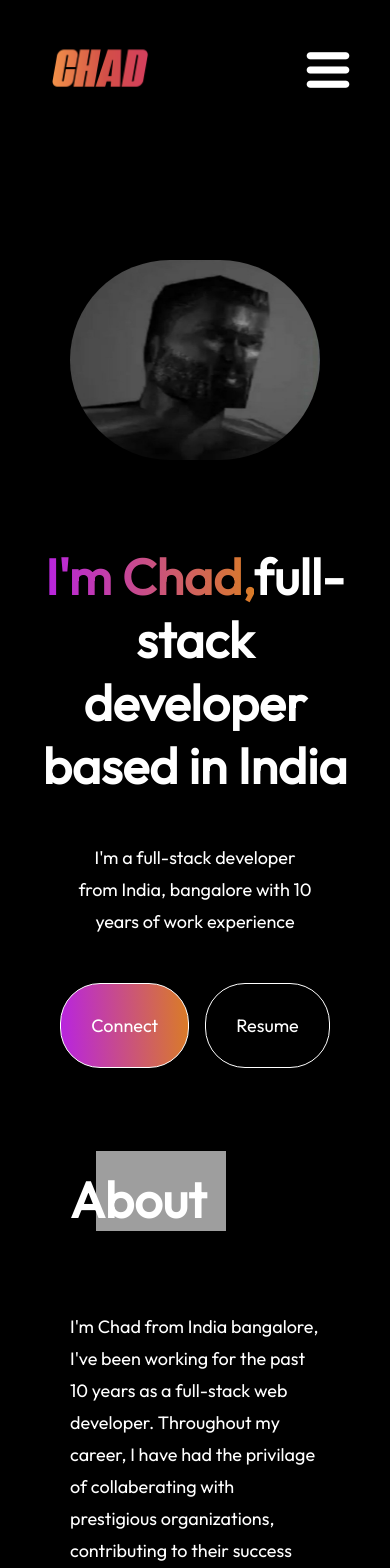
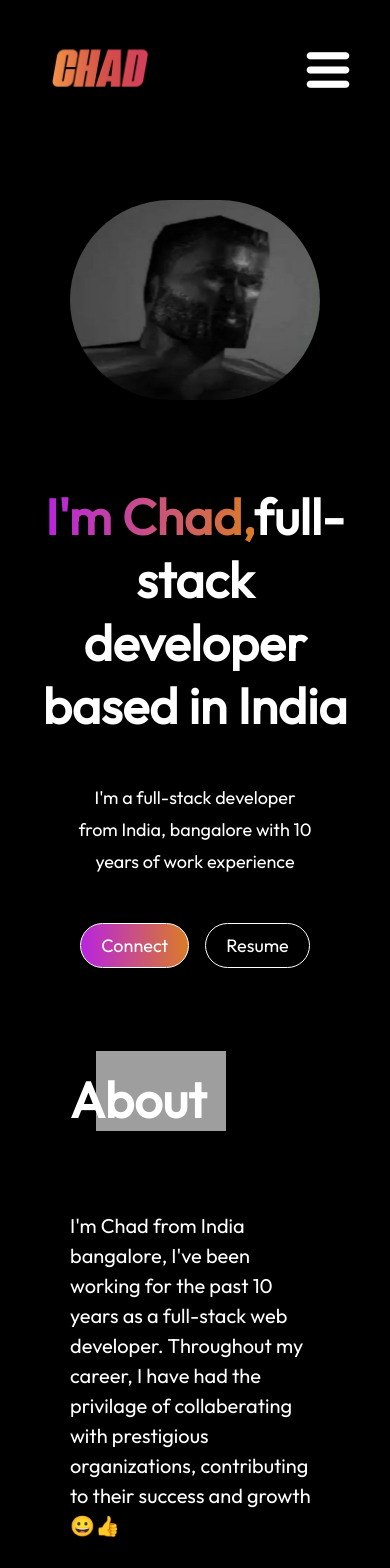
Before and after one commit to Vinay-webDev/React-portfolio1, a React (Vite) app: page / in a window 390 px wide. Shown: the top 1568 px of the page. Built offline with nearby package versions, Linux system fonts and the light colour scheme; grey boxes are pictures that could not be loaded.

Commit message:
some minor adjusments✅
ooof complete😀👍

```diff
--- a/src/components/About/About.css
+++ b/src/components/About/About.css
@@ -120,8 +120,8 @@
         display: none;
     }
     .about-para{
-        font-size: 18px;
-        line-height: 32px;
+        font-size: 20px;
+        line-height: 30px;
     }
     .about-skill{
         gap: 20px;
--- a/src/components/Contact/Contact.css
+++ b/src/components/Contact/Contact.css
@@ -155,7 +155,7 @@
         font-size: 20px;
     }
     .contact-submit{
-        font-size: 20px;
-        padding: 15px 40px;
+        font-size: 25px;
+        padding: 10px 20px;
     }
 }
--- a/src/components/Contact/Contact.jsx
+++ b/src/components/Contact/Contact.jsx
@@ -62,7 +62,7 @@ const Contact = () => {
                 <label htmlFor="">Email</label>
                 <input type="text" placeholder="Enter email"/>
                 <label htmlFor="">Write message</label>
-                <textarea name="message" rows="8"  placeholder="message"/>
+                <textarea name="message" rows="8"  placeholder="    Write message"/>
                 <button type="submit" className="contact-submit">Submit</button>
             </form>
         </div>
--- a/src/components/Hero/Hero.css
+++ b/src/components/Hero/Hero.css
@@ -59,7 +59,7 @@
 /*========mobile resposive styling==========*/
 @media(max-width: 768px){
     .hero img{
-        margin-top: 120px;
+        margin-top: 60px;
         width: 250px;
     }
     .hero h1{
@@ -80,11 +80,11 @@
         margin-bottom: 50px;
     }
     .hero-connect{
-        padding: 30px 30px;
+        padding: 10px 20px;
         border-radius: 40px;
     }
     .hero-resume{
-        padding: 30px 30px;
+        padding: 10px 20px;
         border-radius: 40px;
     }
 }
--- a/src/components/Projects/Projects.css
+++ b/src/components/Projects/Projects.css
@@ -45,7 +45,7 @@
     border: 2px solid white;
     border-radius: 50px;
     padding: 5px 15px;
-    font-size: 1.5em;
+    font-size: 2em;
     margin-bottom: 80px;
     transition: 0.4s;
     cursor: pointer;
@@ -54,10 +54,12 @@
     border: 2px solid #ff00ff;
     transform: scale(1.1);
 }
+/*
 .show-more img{
     width: 35px;
     height: 35px;
 }
+*/
 /*======================mobile resposive styling============*/
 @media(max-width: 768px){
     .projects{
@@ -83,8 +85,8 @@
         height: 270px;
     }
     .show-more{
-        padding: 20px 40px;
-        font-size: 18px;
+        padding: 0px 15px;
+        font-size: 30px;
         margin: 50px auto;
         cursor: pointer;
     }
```
